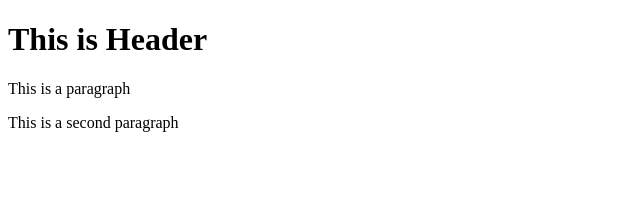
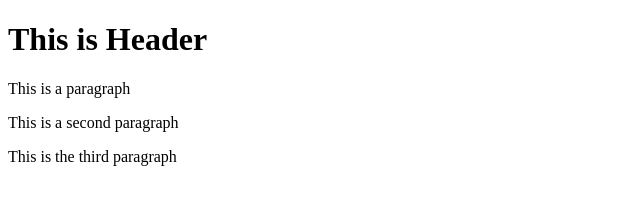
Before and after one commit to wc-lim/git-test, a website: page index.html in a window 1280 px wide. Shown: the whole page, without its empty margins (0-640 px from the left). Drawn offline with Linux system fonts and the light colour scheme.

Commit message:
fourth commit

```diff
--- a/index.html
+++ b/index.html
@@ -5,4 +5,5 @@
     <h1>This is Header</h1>
     <p>This is a paragraph</p>
     <p>This is a second paragraph</p>
+    <p>This is the third paragraph</p>
 </body>
```
Also changed, not shown: package.json (added, +24 -0 lines), 1 other file.
